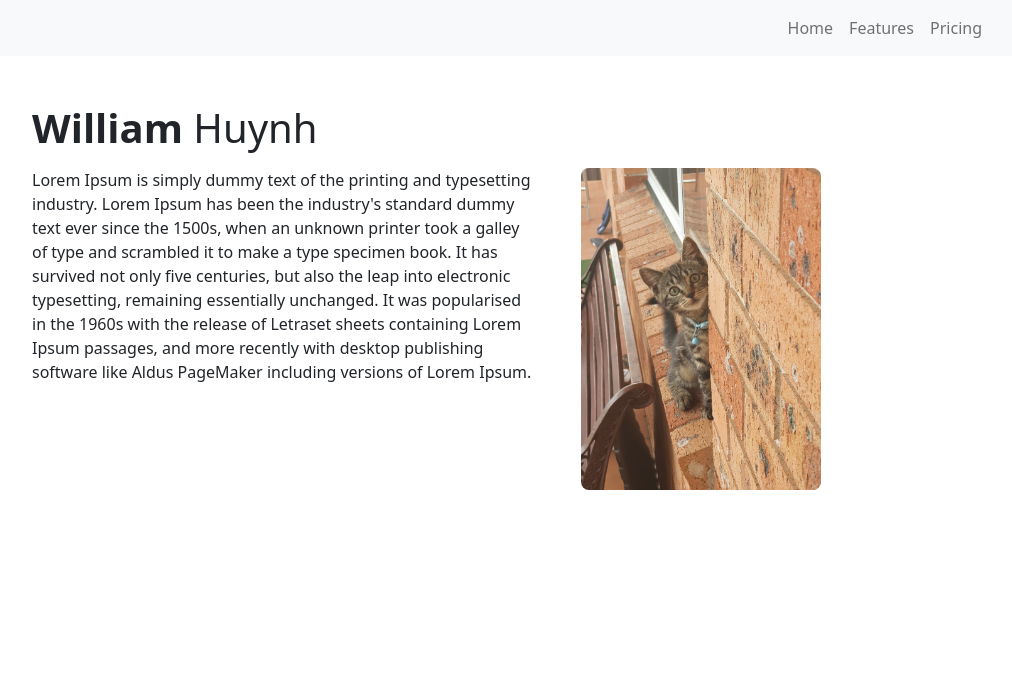
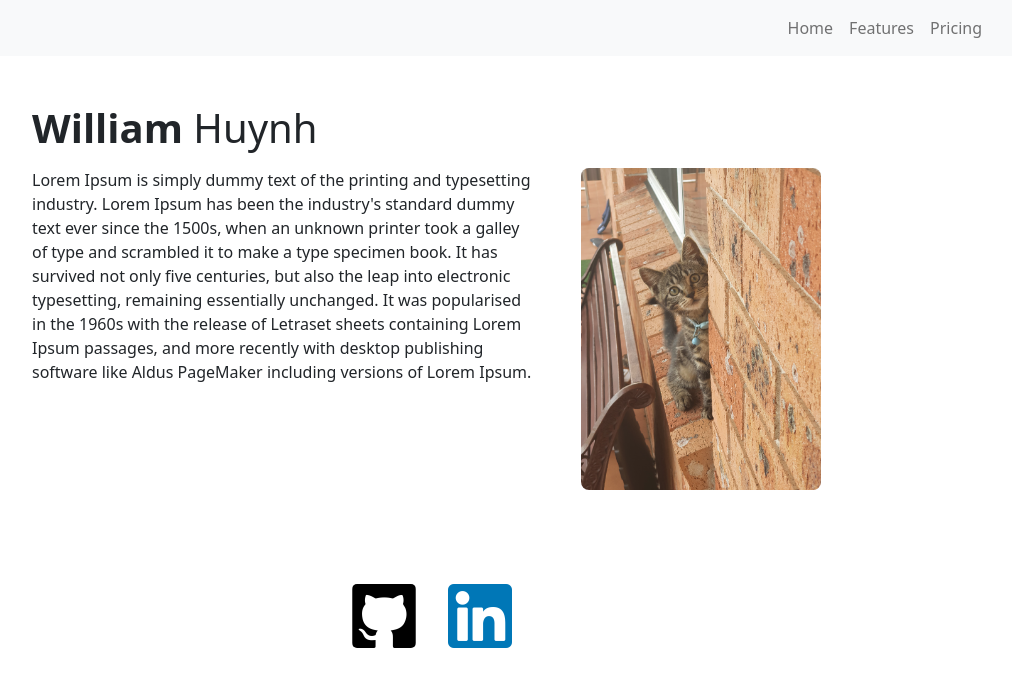
Before and after one commit to WilliamHuynh5/personal-website, a React (Create React App) app: page / in a window 1280 px wide. Shown: the top 686 px of the page, without its empty margins (208-1220 px from the left). Built offline with nearby package versions, Linux system fonts and the light colour scheme.

Commit message:
added linkedin and github links

```diff
--- a/src/index.css
+++ b/src/index.css
@@ -73,6 +73,14 @@ code {
   width: 15rem;
   margin-top: 4rem;
   border-radius: 0.5rem;
+  transition: 0.5s;
+}
+
+.profile-image-large:hover {
+  width: 18rem;
+  margin-top: 4rem;
+  border-radius: 0.5rem;
+  transition: 0.5s;
 }
 
 .profile-image-small {
@@ -80,3 +88,34 @@ code {
   border-radius: 0.5rem;
   margin-bottom: 2rem;
 }
+
+.profile-icons {
+  text-align: center;
+  margin-left: auto;
+  margin-right: auto;
+}
+
+.icon-git {
+  width: 4rem;
+  margin-right: 1rem;
+  border-radius: 5px;
+  transition: .5s;
+}
+
+.icon-git:hover {
+  cursor: pointer;
+  width: 4.5rem;
+  transition: .5s;
+}
+
+.icon-linked {
+  width: 4rem;
+  margin-left: 1rem;
+  transition: .5s;
+}
+
+.icon-linked:hover {
+  cursor: pointer;
+  width: 4.5rem;
+  transition: .5s;
+}
--- a/src/pages/HomePage.jsx
+++ b/src/pages/HomePage.jsx
@@ -2,6 +2,9 @@ import React from 'react';
 import NavBar from '../components/NavBar';
 import '../index.css';
 import cat from '../assets/cat.png'
+import githubLogo from '../assets/github-logo.png'
+import linkedinLogo from '../assets/linkedin-logo.png'
+
 
 
 const HomePage = () => {
@@ -19,11 +22,12 @@ const HomePage = () => {
           </div>
           <div className="profile-right">
             <img src={cat} className="profile-image-large"></img>
-            {/* <p>
-              I don't have a professional photo yet, so enjoy this picture of
-              my cat instead :)
-            </p> */}
           </div>
+        </div>
+
+        <div className="profile-icons">
+          <img className="icon-git" src={githubLogo}></img>
+          <img className="icon-linked" src={linkedinLogo}></img>
         </div>
       </div>
 
```
Also changed, not shown: src/assets/github-logo.png (added), src/assets/linkedin-logo.png (added).
